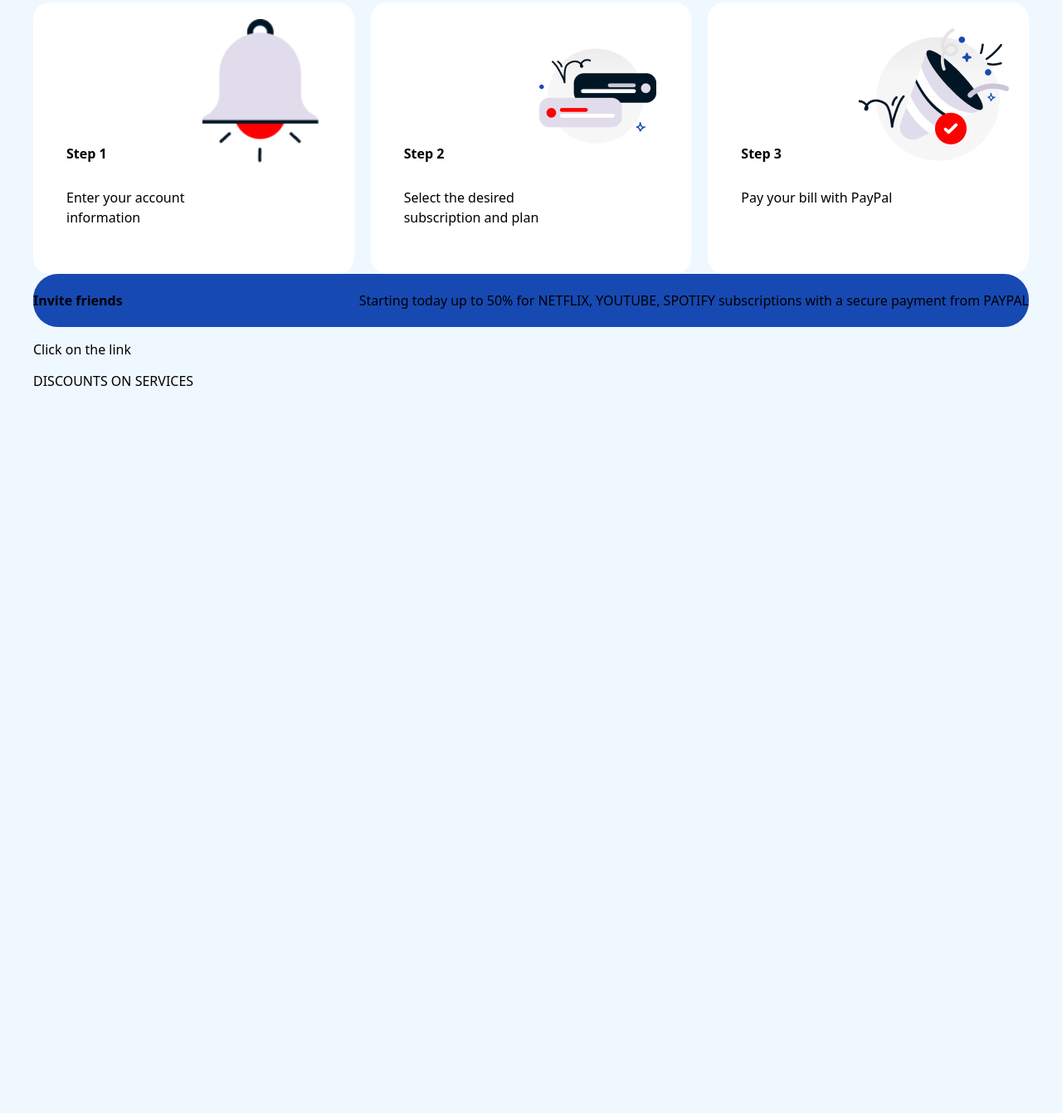
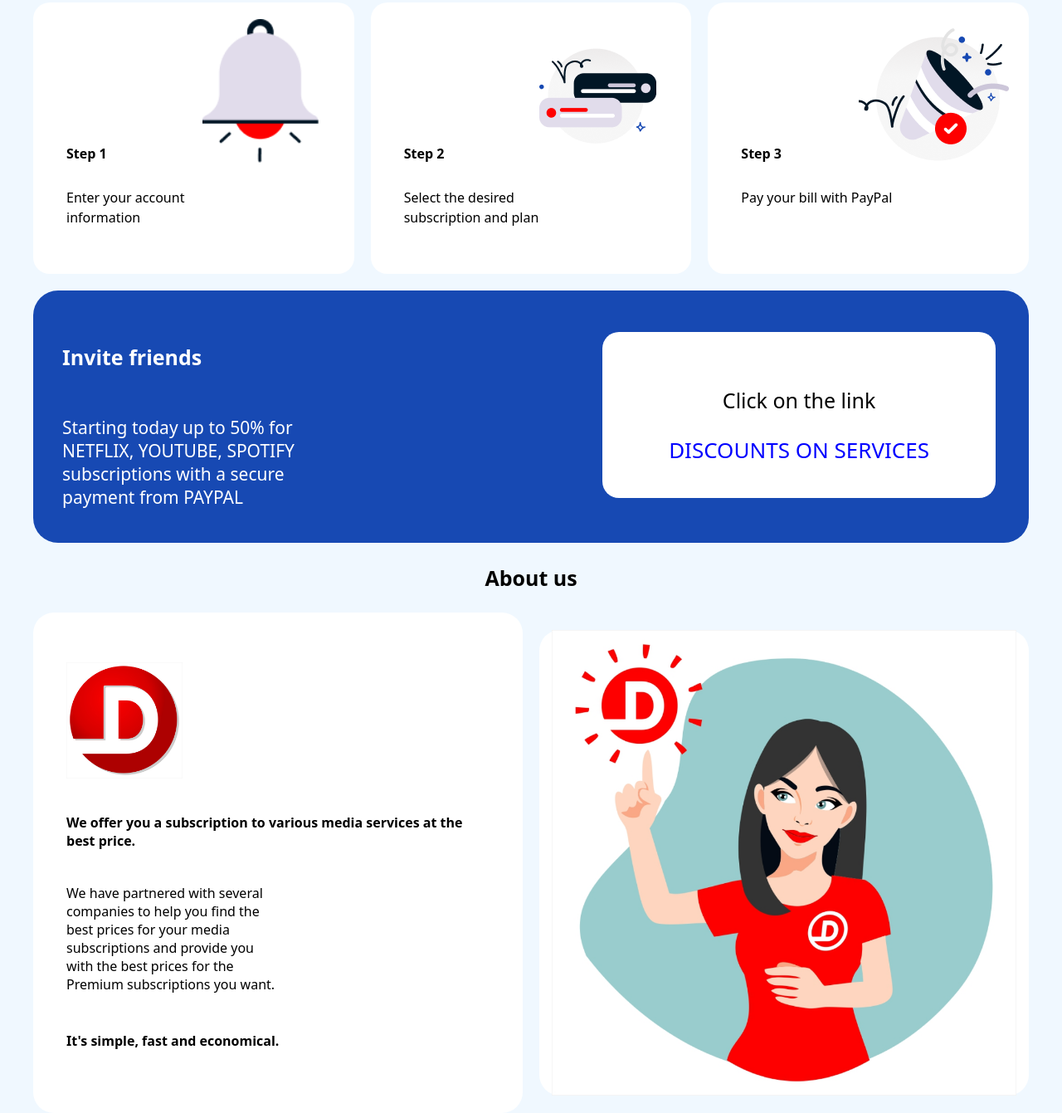
Before and after one commit to sodryk13/firstproject, a plain HTML site: page index.html in a window 1280 px wide. Shown: the part 1880-3221 px from the top of the page at 83% size. Before the commit the page ends 2350 px from the top, so only its background shows below. Drawn offline with Linux system fonts and the light colour scheme.

Commit message:
verst site 2

```diff
--- a/index.html
+++ b/index.html
@@ -101,12 +101,31 @@
             <div class="step__action">
                 <div class="step__action-about">
                     <h4 class="step__action-head">Invite friends</h4>
-                    <p class="step__action-text">Starting today up to 50% for NETFLIX, YOUTUBE, SPOTIFY subscriptions with a secure payment from PAYPAL</p>
+                    <p class="step__action-text">Starting today up to 50% for NETFLIX, YOUTUBE, SPOTIFY subscriptions
+                        with a secure payment from PAYPAL</p>
+                    <div class="step__action-link">
+                        <p class="step__action-link-text">Click on the link</p>
+                        <a class="step__action-link-item" href="#">DISCOUNTS ON SERVICES</a>
+                    </div>
                 </div>
-                <div class="step__action-link">
-                    <p class="step__action-link-text">Click on the link</p>
-                    <a class="step__action-link-item" href="#">DISCOUNTS ON SERVICES</a>
+            </div>
+        </div>
+    </div>
+</section>
+<section class="about">
+    <div class="about__container">
+        <h3 class="about__head">About us</h3>
+        <div class="about__wrapper">
+            <div class="about__info">
+                <div class="about__logo">
+                    <img src="./src/images/about-logo.jpg" alt="Logo">
                 </div>
+                <h4 class="about__header">We offer you a subscription to various media services at the best price.</h4>
+                <p class="about__text">We have partnered with several companies to help you find the best prices for your media subscriptions and provide you with the best prices for the Premium subscriptions you want.</p>
+                <p class="about__help">It's simple, fast and economical.</p>
+            </div>
+            <div class="about__image">
+                <img src="./src/images/about-image.png" alt="About">
             </div>
         </div>
     </div>
--- a/style.css
+++ b/style.css
@@ -273,9 +273,84 @@
     line-height: 150%;
 }
 .step__action-about{
+    position: relative;
     background-color: #1749B3;
     border-radius: 30px;
     display: flex;
+    justify-content: space-between;
+    flex-direction: column;
+    color: #FFFFFF;
+    padding: 30px 50px 20px 35px;
+    margin-top: 20px;
+}
+.step__action-link{
+    position: absolute;
+    right: 40px;
+    background-color: white;
+    border-radius: 20px;
+    color: black;
+    top: 50px;
+    padding: 40px 80px;
+    text-align: center;
+}
+.step__action-text{
+    max-width: 30%;
+    font-size: 21px;
+}
+.step__action-head{
+    font-size: 25px;
+}
+.step__action-link-text{
+    font-size: 25px;
+}
+.step__action-link-item{
+    font-size: 26px;
+    color: blue;
+}
+
+
+.about__head{
+    text-align: center;
+    font-size: 25px;
+}
+.about__wrapper{
+    display: grid;
+    grid-template-columns: 1fr 1fr;
+    gap: 20px;
     align-items: center;
-    justify-content: space-between;
 }
+.about__info {
+    background-color: white;
+    color: black;
+    border-radius: 25px;
+    width: 100%;
+    padding: 60px 40px;
+    box-sizing: border-box;
+}
+.about__header{
+    padding-top: 20px;
+}
+.about__text{
+    max-width: 50%;
+    padding-top: 20px;
+}
+.about__help{
+    padding-top: 30px;
+    font-weight: bold;
+}
+.about__logo{
+    max-width: 140px;
+    height: auto;
+}
+.about__image{
+    width: 100%;
+    border-radius: 25px;
+    background-color: #FFFFFF;
+    display: flex; /*поставил ибо уменьшал картинку из за фона*/
+    justify-content: center;
+}
+.about__image img{
+    width: 95%; /*если б картинка была без фона, то было бы 100% */
+    height: auto;
+    object-fit: cover;
+}
```
Also changed, not shown: src/css/global.css (line endings or trailing spaces), src/images/about-image.png (added), src/images/about-logo.jpg (added).
